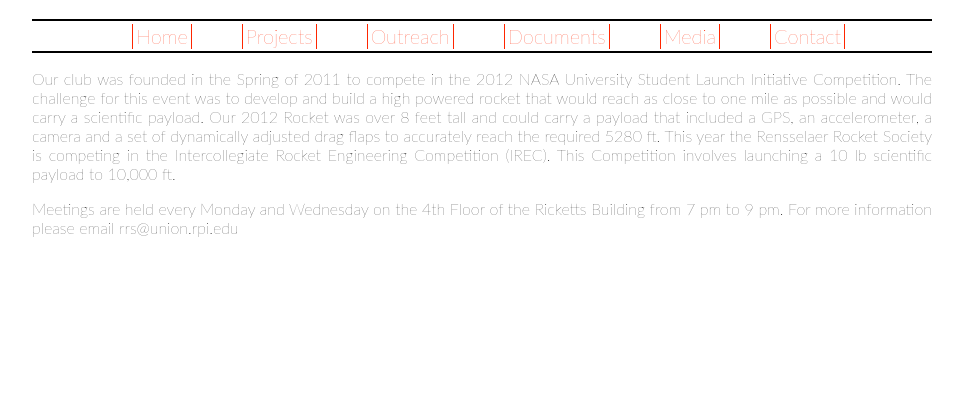
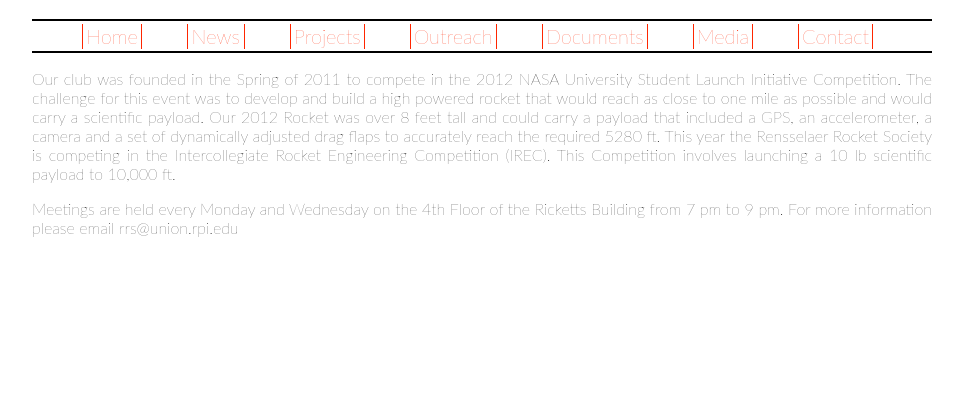
Before and after one commit to JohnBehnke/RRS_Site_WIP, a PHP site: page /template.php in a window 1280 px wide. Shown: the part 89-509 px from the top of the page, without its empty margins (158-1121 px from the left). Run offline with PHP 8.4, Linux system fonts and the light colour scheme.

Commit message:
Added the "News" Tab and attempted to add the correct code in. -John

```diff
--- a/assets/css/all.css
+++ b/assets/css/all.css
@@ -56,7 +56,7 @@ a {
 	border-left: 1px solid #ff2600;
 	border-right: 1px solid #ff2600;
 	margin-top: 8px;
-	margin-right: 50px;
+	margin-right: 45px;
 	min-width: 50px;
 	margin-top: 3px;
 	float: left;
@@ -70,7 +70,7 @@ div .link a {
 	border-right: 1px solid #ff2600;
 }
 .first {
-	margin-left: 100px;
+	margin-left: 50px;
 }
 
 #content {
--- a/template.php
+++ b/template.php
@@ -21,6 +21,9 @@ red: ff2600
 				<div id="links">
 					<div class="link first">
 						<a href="balls">Home</a>
+					</div>
+					<div class="link">
+						<a href="balls">News</a>
 					</div>
 					<div class="link">
 						<a href="balls">Projects</a>
```
